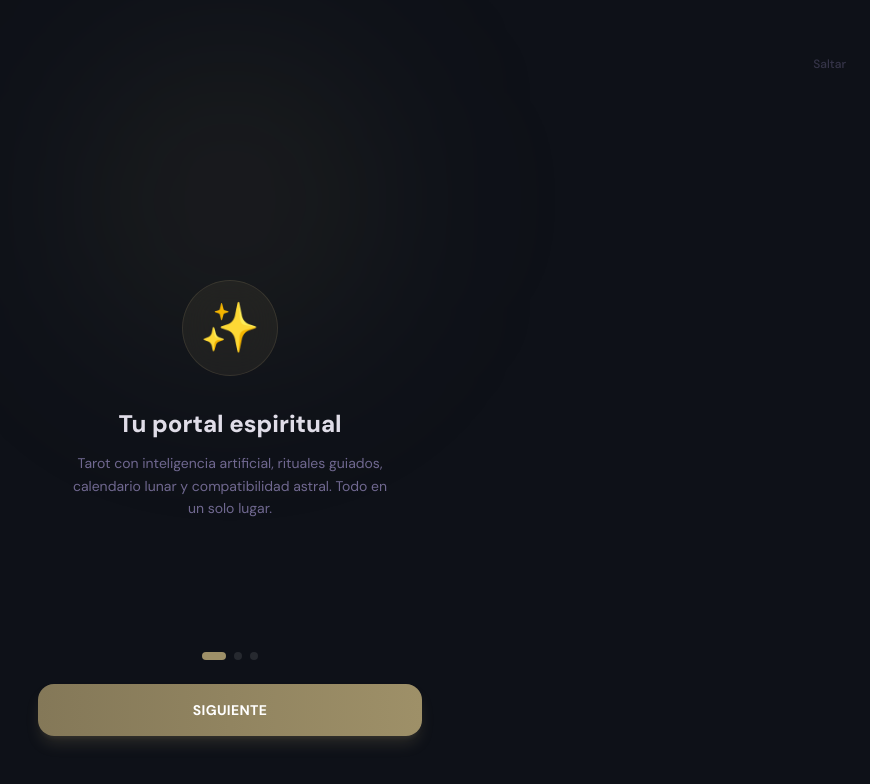
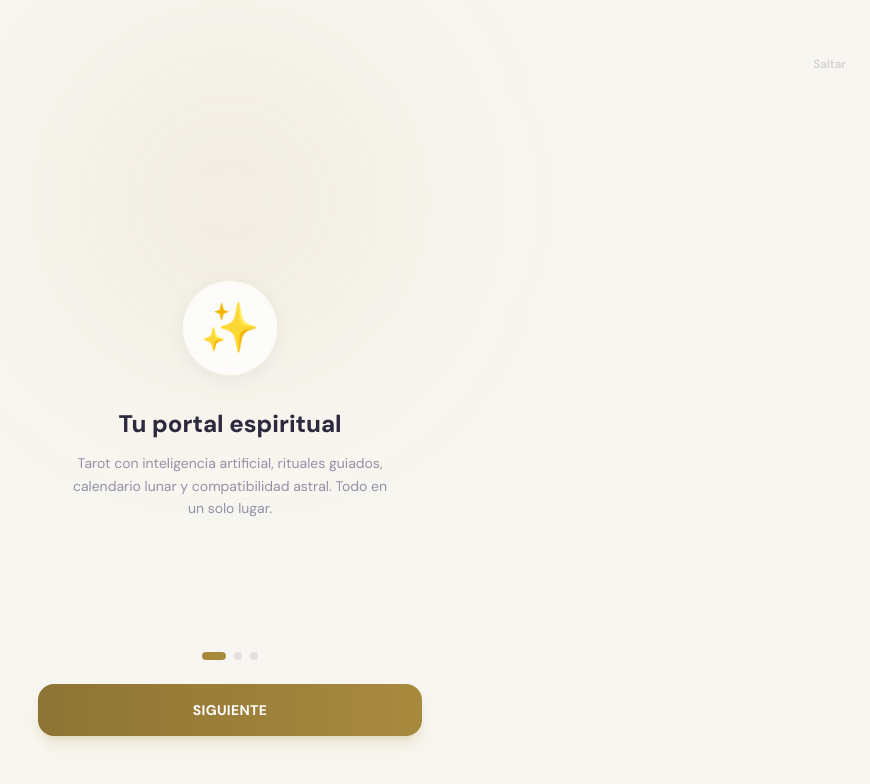
Before and after one commit to Victoryus30/mysticcraft, a Next.js app: page / in a window 1280 px wide. Shown: the top 784 px of the page, without its empty margins (410-1280 px from the left). Built offline with nearby package versions, Linux system fonts and the light colour scheme; no server answers; what @worldcoin/minikit-js would draw is missing.

Commit message:
style: light celestial theme - Cielo Dorado (cream bg + sky blue + gold)

```diff
--- a/app/compatibility/page.tsx
+++ b/app/compatibility/page.tsx
@@ -25,7 +25,7 @@ export default function CompatibilityPage() {
         <span className="text-content-muted text-[11px]">{label}</span>
         <span className="text-content-primary text-[11px] font-bold">{value}%</span>
       </div>
-      <div className="w-full h-2 bg-white/5 rounded-full overflow-hidden">
+      <div className="w-full h-2 bg-content-muted/10 rounded-full overflow-hidden">
         <div
           className={`h-full rounded-full transition-all duration-1000 ${color}`}
           style={{ width: `${value}%` }}
--- a/app/components/BottomNav.tsx
+++ b/app/components/BottomNav.tsx
@@ -15,7 +15,7 @@ export default function BottomNav() {
       href: "/",
       label: "Inicio",
       icon: (active: boolean) => (
-        <svg width="22" height="22" viewBox="0 0 24 24" fill="none" stroke={active ? "#B8A878" : "#706890"} strokeWidth="2" strokeLinecap="round" strokeLinejoin="round">
+        <svg width="22" height="22" viewBox="0 0 24 24" fill="none" stroke={active ? "#A88A3E" : "#9490A8"} strokeWidth="2" strokeLinecap="round" strokeLinejoin="round">
           <path d="M3 9l9-7 9 7v11a2 2 0 0 1-2 2H5a2 2 0 0 1-2-2z" />
           <polyline points="9 22 9 12 15 12 15 22" />
         </svg>
@@ -26,7 +26,7 @@ export default function BottomNav() {
       href: "/moon",
       label: "Luna",
       icon: (active: boolean) => (
-        <svg width="22" height="22" viewBox="0 0 24 24" fill="none" stroke={active ? "#B8A878" : "#706890"} strokeWidth="2" strokeLinecap="round" strokeLinejoin="round">
+        <svg width="22" height="22" viewBox="0 0 24 24" fill="none" stroke={active ? "#A88A3E" : "#9490A8"} strokeWidth="2" strokeLinecap="round" strokeLinejoin="round">
           <path d="M21 12.79A9 9 0 1 1 11.21 3 7 7 0 0 0 21 12.79z" />
         </svg>
       ),
@@ -36,7 +36,7 @@ export default function BottomNav() {
       href: "/compatibility",
       label: "Astral",
       icon: (active: boolean) => (
-        <svg width="22" height="22" viewBox="0 0 24 24" fill="none" stroke={active ? "#B8A878" : "#706890"} strokeWidth="2" strokeLinecap="round" strokeLinejoin="round">
+        <svg width="22" height="22" viewBox="0 0 24 24" fill="none" stroke={active ? "#A88A3E" : "#9490A8"} strokeWidth="2" strokeLinecap="round" strokeLinejoin="round">
           <circle cx="12" cy="12" r="10" />
           <path d="M12 2a14.5 14.5 0 0 0 0 20 14.5 14.5 0 0 0 0-20" />
           <path d="M2 12h20" />
@@ -48,7 +48,7 @@ export default function BottomNav() {
       href: "/profile",
       label: "Perfil",
       icon: (active: boolean) => (
-        <svg width="22" height="22" viewBox="0 0 24 24" fill="none" stroke={active ? "#B8A878" : "#706890"} strokeWidth="2" strokeLinecap="round" strokeLinejoin="round">
+        <svg width="22" height="22" viewBox="0 0 24 24" fill="none" stroke={active ? "#A88A3E" : "#9490A8"} strokeWidth="2" strokeLinecap="round" strokeLinejoin="round">
           <circle cx="12" cy="8" r="4" />
           <path d="M4 21v-1a6 6 0 0 1 6-6h4a6 6 0 0 1 6 6v1" />
         </svg>
@@ -62,11 +62,11 @@ export default function BottomNav() {
       <div
         className="flex items-center justify-around px-4 py-2.5 mx-4 mb-3 rounded-2xl"
         style={{
-          background: "rgba(14, 17, 24, 0.92)",
+          background: "rgba(255, 255, 255, 0.85)",
           backdropFilter: "blur(20px)",
           WebkitBackdropFilter: "blur(20px)",
-          border: "1px solid rgba(152, 144, 200, 0.06)",
-          boxShadow: "0 -4px 30px rgba(0,0,0,0.3)",
+          border: "1px solid rgba(107, 143, 199, 0.1)",
+          boxShadow: "0 -4px 20px rgba(45, 42, 62, 0.06)",
         }}
       >
         {tabs.map((tab) => (
--- a/app/components/Onboarding.tsx
+++ b/app/components/Onboarding.tsx
@@ -109,7 +109,7 @@ export default function Onboarding() {
               className={`h-2 rounded-full transition-all duration-300 ${
                 i === slide
                   ? "w-6 bg-brand-500"
-                  : "w-2 bg-white/10"
+                  : "w-2 bg-content-muted/20"
               }`}
             />
           ))}
--- a/app/components/PayGate.tsx
+++ b/app/components/PayGate.tsx
@@ -121,7 +121,7 @@ export default function PayGate({
             <span className="text-content-muted text-sm">Precio</span>
             <span className="text-content-primary font-bold text-lg">${priceUSDC.toFixed(2)} USDC</span>
           </div>
-          <div className="h-px bg-white/5 mb-3" />
+          <div className="h-px bg-content-muted/15 mb-3" />
           <div className="flex items-center justify-between">
             <span className="text-content-muted text-sm">Incluye</span>
             <span className="text-content-secondary text-sm font-semibold">
--- a/app/components/RitualGuide.tsx
+++ b/app/components/RitualGuide.tsx
@@ -146,7 +146,7 @@ export default function RitualGuide({ ritual }: RitualGuideProps) {
     return (
       <div className="min-h-screen flex flex-col p-6">
         {/* Progress bar */}
-        <div className="w-full h-1 bg-white/5 rounded-full mb-6 overflow-hidden">
+        <div className="w-full h-1 bg-content-muted/15 rounded-full mb-6 overflow-hidden">
           <div
             className="h-full bg-gradient-to-r from-brand-500 to-mystic-500 rounded-full transition-all duration-500"
             style={{ width: `${progress}%` }}
--- a/app/globals.css
+++ b/app/globals.css
@@ -4,21 +4,21 @@
 
 :root {
   --font-dm-sans: "DM Sans", system-ui, sans-serif;
-  --brand-500: #9E9068;
-  --brand-600: #847858;
-  --brand-400: #B8A878;
-  --mystic-500: #7868B0;
-  --mystic-400: #9890C8;
+  --brand-500: #A88A3E;
+  --brand-600: #8E7434;
+  --brand-400: #C4A24E;
+  --mystic-500: #5478B0;
+  --mystic-400: #6B8FC7;
 }
 
 body {
-  background-color: #0E1118;
+  background-color: #F8F6F0;
   background-image:
-    radial-gradient(ellipse at 20% 0%, rgba(184, 168, 120, 0.04) 0%, transparent 50%),
-    radial-gradient(ellipse at 80% 100%, rgba(120, 104, 176, 0.05) 0%, transparent 50%),
-    radial-gradient(ellipse at 50% 50%, rgba(68, 56, 112, 0.03) 0%, transparent 70%);
+    radial-gradient(ellipse at 20% 0%, rgba(196, 162, 78, 0.08) 0%, transparent 50%),
+    radial-gradient(ellipse at 80% 100%, rgba(107, 143, 199, 0.06) 0%, transparent 50%),
+    radial-gradient(ellipse at 50% 50%, rgba(176, 168, 208, 0.04) 0%, transparent 70%);
   background-attachment: fixed;
-  color: #E0DDE8;
+  color: #2D2A3E;
   -webkit-font-smoothing: antialiased;
   -moz-osx-font-smoothing: grayscale;
   overscroll-behavior: none;
@@ -61,13 +61,13 @@ html, body {
 }
 
 @keyframes pulse-glow {
-  0%, 100% { box-shadow: 0 0 20px rgba(184, 168, 120, 0.15); }
-  50%      { box-shadow: 0 0 30px rgba(184, 168, 120, 0.3); }
+  0%, 100% { box-shadow: 0 0 15px rgba(196, 162, 78, 0.12); }
+  50%      { box-shadow: 0 0 25px rgba(196, 162, 78, 0.22); }
 }
 
 @keyframes pulse-glow-mystic {
-  0%, 100% { box-shadow: 0 0 20px rgba(120, 104, 176, 0.15); }
-  50%      { box-shadow: 0 0 30px rgba(120, 104, 176, 0.3); }
+  0%, 100% { box-shadow: 0 0 15px rgba(107, 143, 199, 0.12); }
+  50%      { box-shadow: 0 0 25px rgba(107, 143, 199, 0.22); }
 }
 
 @keyframes float {
@@ -94,12 +94,12 @@ html, body {
 
 @keyframes mystic-glow {
   0%, 100% {
-    text-shadow: 0 0 10px rgba(184, 168, 120, 0.3),
-                 0 0 20px rgba(184, 168, 120, 0.1);
+    text-shadow: 0 0 10px rgba(196, 162, 78, 0.2),
+                 0 0 20px rgba(196, 162, 78, 0.08);
   }
   50% {
-    text-shadow: 0 0 20px rgba(184, 168, 120, 0.5),
-                 0 0 40px rgba(184, 168, 120, 0.2);
+    text-shadow: 0 0 20px rgba(196, 162, 78, 0.35),
+                 0 0 40px rgba(196, 162, 78, 0.12);
   }
 }
 
@@ -125,7 +125,7 @@ html, body {
 }
 
 .animate-shimmer {
-  background: linear-gradient(90deg, transparent 0%, rgba(184, 168, 120, 0.06) 50%, transparent 100%);
+  background: linear-gradient(90deg, transparent 0%, rgba(196, 162, 78, 0.08) 50%, transparent 100%);
   background-size: 200% 100%;
   animation: shimmer 2s infinite;
 }
@@ -170,34 +170,36 @@ html, body {
 .stagger-9 { animation-delay: 0.45s; opacity: 0; }
 .stagger-10 { animation-delay: 0.5s; opacity: 0; }
 
-/* ===== GLASS MORPHISM (dorado/violeta) ===== */
+/* ===== GLASS MORPHISM (tema claro celestial) ===== */
 
 .glass {
-  background: rgba(184, 168, 120, 0.04);
+  background: rgba(255, 255, 255, 0.5);
   backdrop-filter: blur(12px);
   -webkit-backdrop-filter: blur(12px);
-  border: 1px solid rgba(184, 168, 120, 0.08);
+  border: 1px solid rgba(196, 162, 78, 0.12);
 }
 
 .glass-card {
-  background: rgba(120, 104, 176, 0.06);
+  background: rgba(255, 255, 255, 0.6);
   backdrop-filter: blur(16px);
   -webkit-backdrop-filter: blur(16px);
-  border: 1px solid rgba(184, 168, 120, 0.1);
+  border: 1px solid rgba(107, 143, 199, 0.12);
+  box-shadow: 0 2px 12px rgba(45, 42, 62, 0.04);
 }
 
 .glass-elevated {
-  background: rgba(184, 168, 120, 0.08);
+  background: rgba(255, 255, 255, 0.75);
   backdrop-filter: blur(20px);
   -webkit-backdrop-filter: blur(20px);
-  border: 1px solid rgba(184, 168, 120, 0.15);
+  border: 1px solid rgba(196, 162, 78, 0.15);
+  box-shadow: 0 4px 20px rgba(45, 42, 62, 0.06);
 }
 
 .glass-mystic {
-  background: rgba(120, 104, 176, 0.08);
+  background: rgba(107, 143, 199, 0.08);
   backdrop-filter: blur(16px);
   -webkit-backdrop-filter: blur(16px);
-  border: 1px solid rgba(120, 104, 176, 0.12);
+  border: 1px solid rgba(107, 143, 199, 0.15);
 }
 
 /* ===== PROGRESS BAR SHINE ===== */
@@ -213,21 +215,21 @@ html, body {
   left: -40%;
   width: 30%;
   height: 100%;
-  background: linear-gradient(90deg, transparent, rgba(184, 168, 120, 0.3), transparent);
+  background: linear-gradient(90deg, transparent, rgba(196, 162, 78, 0.25), transparent);
   animation: progress-shine 2s ease-in-out infinite;
 }
 
 /* ===== TIER GLOWS ===== */
 .glow-free {
-  box-shadow: 0 0 0 1px rgba(120, 104, 176, 0.2), 0 4px 24px rgba(120, 104, 176, 0.12);
+  box-shadow: 0 0 0 1px rgba(107, 143, 199, 0.2), 0 4px 20px rgba(107, 143, 199, 0.1);
 }
 
 .glow-premium {
-  box-shadow: 0 0 0 1px rgba(184, 168, 120, 0.25), 0 4px 24px rgba(184, 168, 120, 0.15);
+  box-shadow: 0 0 0 1px rgba(196, 162, 78, 0.25), 0 4px 20px rgba(196, 162, 78, 0.12);
 }
 
 .glow-deep {
-  box-shadow: 0 0 0 1px rgba(120, 104, 176, 0.25), 0 4px 24px rgba(120, 104, 176, 0.15);
+  box-shadow: 0 0 0 1px rgba(84, 120, 176, 0.25), 0 4px 20px rgba(84, 120, 176, 0.12);
 }
 
 /* ===== TAROT CARD FLIP 3D ===== */
@@ -266,6 +268,6 @@ html, body {
 }
 
 ::selection {
-  background: rgba(184, 168, 120, 0.3);
-  color: #fff;
+  background: rgba(196, 162, 78, 0.2);
+  color: #2D2A3E;
 }
--- a/app/layout.tsx
+++ b/app/layout.tsx
@@ -23,7 +23,7 @@ export const viewport: Viewport = {
   initialScale: 1,
   maximumScale: 1,
   userScalable: false,
-  themeColor: "#0a0a0f",
+  themeColor: "#F8F6F0",
 };
 
 export default function RootLayout({
--- a/app/profile/page.tsx
+++ b/app/profile/page.tsx
@@ -129,7 +129,7 @@ export default function ProfilePage() {
                 onChange={(e) => setTempNick(e.target.value)}
                 maxLength={20}
                 placeholder="Tu nombre mistico"
-                className="bg-white/5 border border-brand-500/20 rounded-lg px-3 py-2 text-sm text-content-primary placeholder:text-content-muted/30 outline-none focus:border-brand-500/50 w-40"
+                className="bg-white/80 border border-brand-500/20 rounded-lg px-3 py-2 text-sm text-content-primary placeholder:text-content-muted/50 outline-none focus:border-brand-500/50 w-40"
               />
               <button onClick={saveNickname} className="text-brand-400 text-xs font-bold">OK</button>
               <button onClick={() => setEditing(false)} className="text-content-muted/50 text-xs">X</button>
--- a/tailwind.config.js
+++ b/tailwind.config.js
@@ -8,34 +8,34 @@ module.exports = {
       },
       colors: {
         surface: {
-          base: "#0E1118",
-          card: "rgba(120, 100, 180, 0.05)",
-          raised: "rgba(184, 168, 120, 0.06)",
-          border: "rgba(152, 144, 200, 0.08)",
+          base: "#F8F6F0",
+          card: "rgba(107, 143, 199, 0.06)",
+          raised: "rgba(196, 162, 78, 0.08)",
+          border: "rgba(107, 143, 199, 0.12)",
         },
         brand: {
-          300: "#D0C498",
-          400: "#B8A878",
-          500: "#9E9068",
-          600: "#847858",
-          700: "#665C42",
+          300: "#D4B85C",
+          400: "#C4A24E",
+          500: "#A88A3E",
+          600: "#8E7434",
+          700: "#6E5A28",
         },
         mystic: {
-          300: "#C0B8D8",
-          400: "#9890C8",
-          500: "#7868B0",
-          600: "#605098",
-          700: "#443870",
+          300: "#94B4DC",
+          400: "#6B8FC7",
+          500: "#5478B0",
+          600: "#3E5E94",
+          700: "#2C4470",
         },
         accent: {
-          lavender: "#C0B8D8",
-          amber: "#B8A878",
-          ember: "#C08070",
+          lavender: "#B0A8D0",
+          amber: "#C4A24E",
+          ember: "#C87060",
         },
         content: {
-          primary: "#E0DDE8",
-          secondary: "#B8B4C8",
-          muted: "#706890",
+          primary: "#2D2A3E",
+          secondary: "#4A4660",
+          muted: "#9490A8",
         },
       },
     },
```
